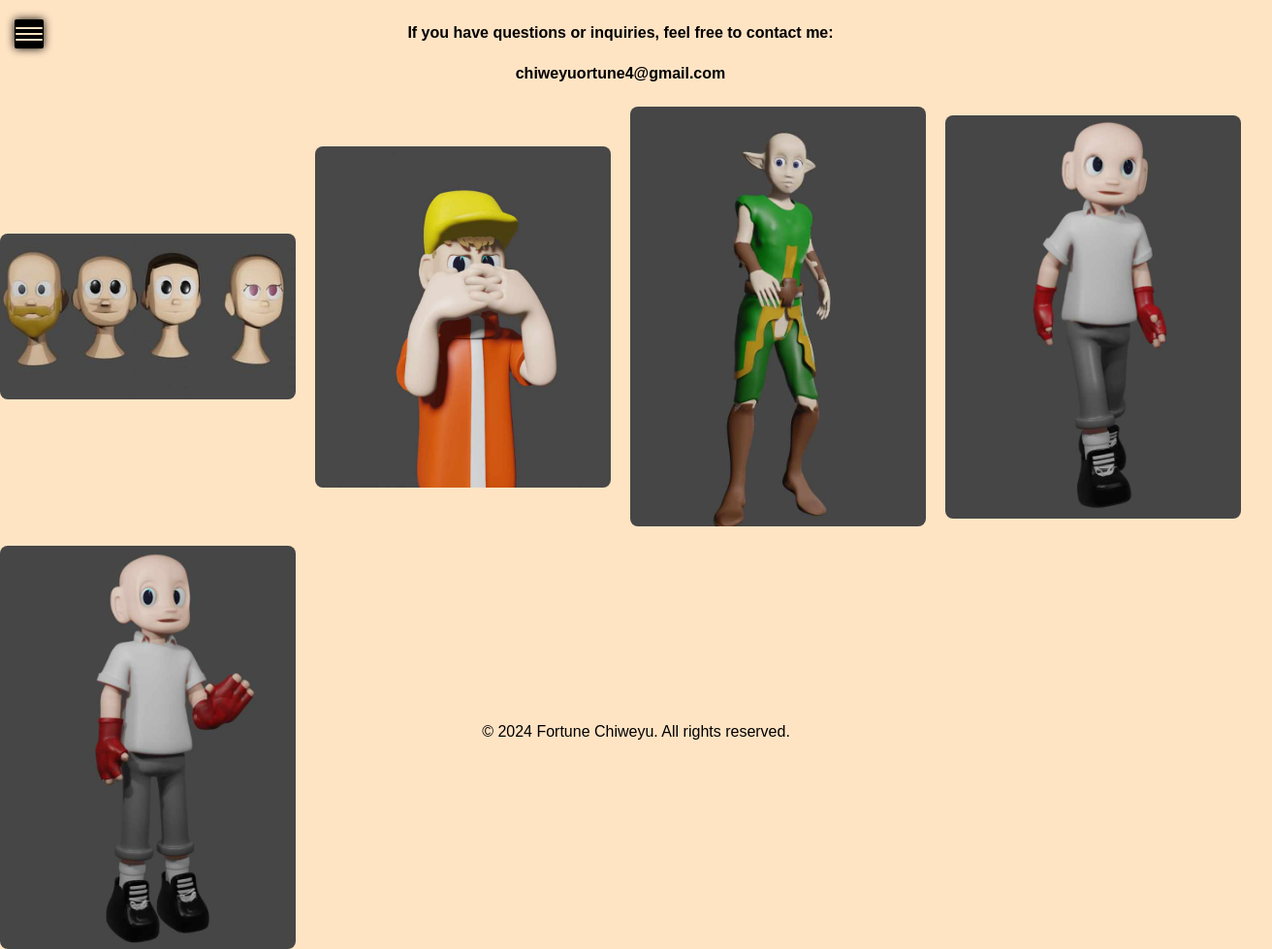
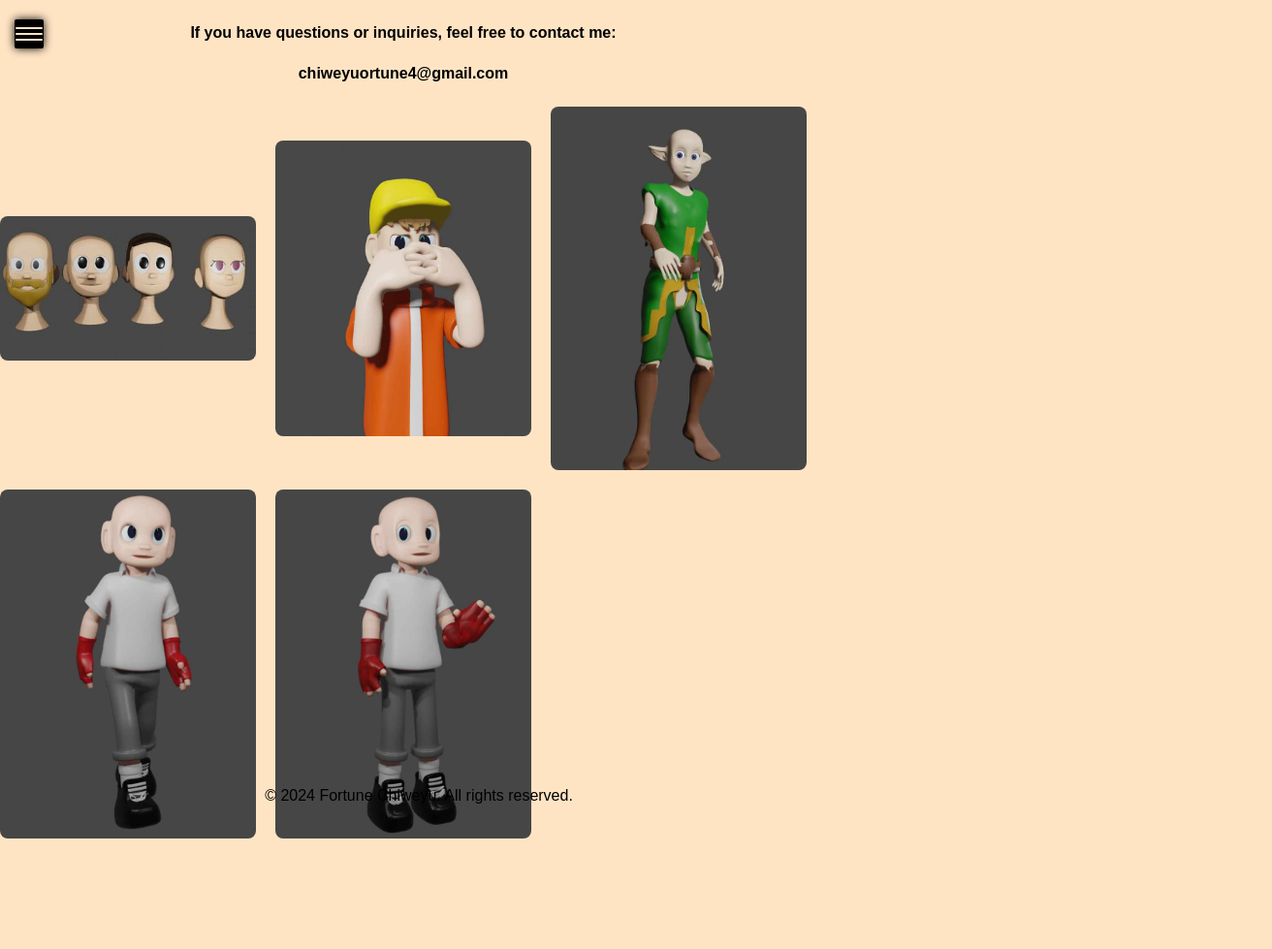
Before and after one commit to mindset-webdev/Fortune, a plain HTML site: page contact.html in a window 1280 px wide. Shown: the whole page at 97% size, 1312 px wide, since content can reach past the window. After the commit the page ends 800 px from the top, so only its background shows below. Drawn offline with Linux system fonts and the light colour scheme.

Commit message:
Add files via upload

```diff
--- a/style.css
+++ b/style.css
@@ -5,6 +5,7 @@ body {
     padding: 0;
     background-color: bisque;
     color: black;
+    position: fixed;
 }
 
 header {
@@ -158,18 +159,3 @@ section {
     object-fit: cover;
     display: inline-block;
 }
-.wrapper {
-    min-height: 100%;
-    position: relative;
-}
-.content {
-    padding-bottom: 60%;
-}
-footer {
-    color: black;
-    text-align: center;
-    padding: 1rem;
-    position: absolute;
-    bottom: 0;
-    width: 100%;
-}
```
